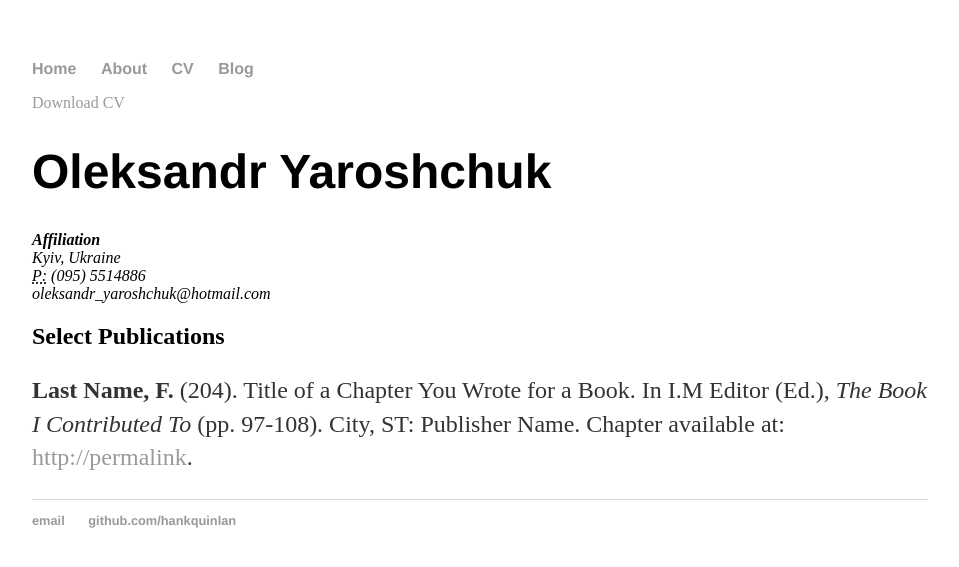
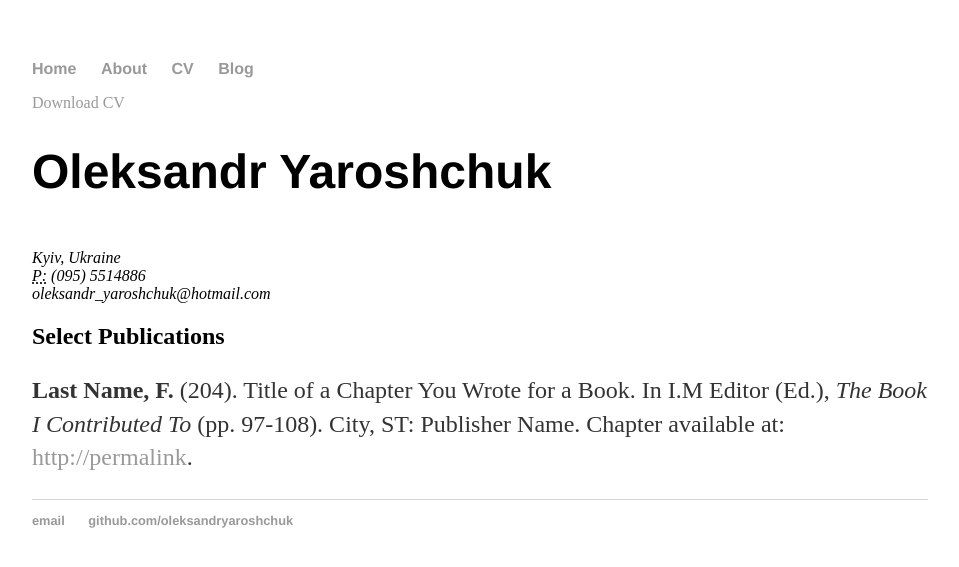
Before and after one commit to oleksandryaroshchuk/oleksandryaroshchuk.github.io, a Jekyll site: the page cv/index.html, which Jekyll copies as it is, in a window 1280 px wide. Shown: the top 567 px of the page, without its empty margins (160-1119 px from the left). Built offline with Jekyll 4.4.1, drawn with Linux system fonts in a browser that asks for light colours.

Commit message:
Update index.html

```diff
--- a/cv/index.html
+++ b/cv/index.html
@@ -21,10 +21,10 @@
 <div class="container">
 
   	<div class="cv">
-		<a href="#" class="download" title="Download CV as PDF">Download CV</a>
+		<a href="https://drive.google.com/drive/folders/0B0ZJZPRmYJoIN1l4aEZiNmdsNTQ" class="download" title="Download CV as PDF">Download CV</a>
 					<h1>Oleksandr Yaroshchuk</h1>
 					<address>
-					<strong>Affiliation</strong><br>
+					<strong></strong><br>
 					Kyiv, Ukraine<br>
 					<abbr title="phone">P:</abbr> (095) 5514886<br>
 					<span class="obfuscate">oleksandr_yaroshchuk@hotmail.com</span>
@@ -42,8 +42,8 @@
 
   <footer>
    <ul>
-   <li><a href="mailto:hankquinlanhub@gmail.com">email</a></li>
-   <li><a href="https://github.com/hankquinlan">github.com/hankquinlan</a></li>
+   <li><a href="mailto:oleksandr_yaroshchuk@hotmail.com">email</a></li>
+   <li><a href="https://github.com/oleksandryaroshchuk">github.com/oleksandryaroshchuk</a></li>
    </ul>
   </footer>
   </body>
```
